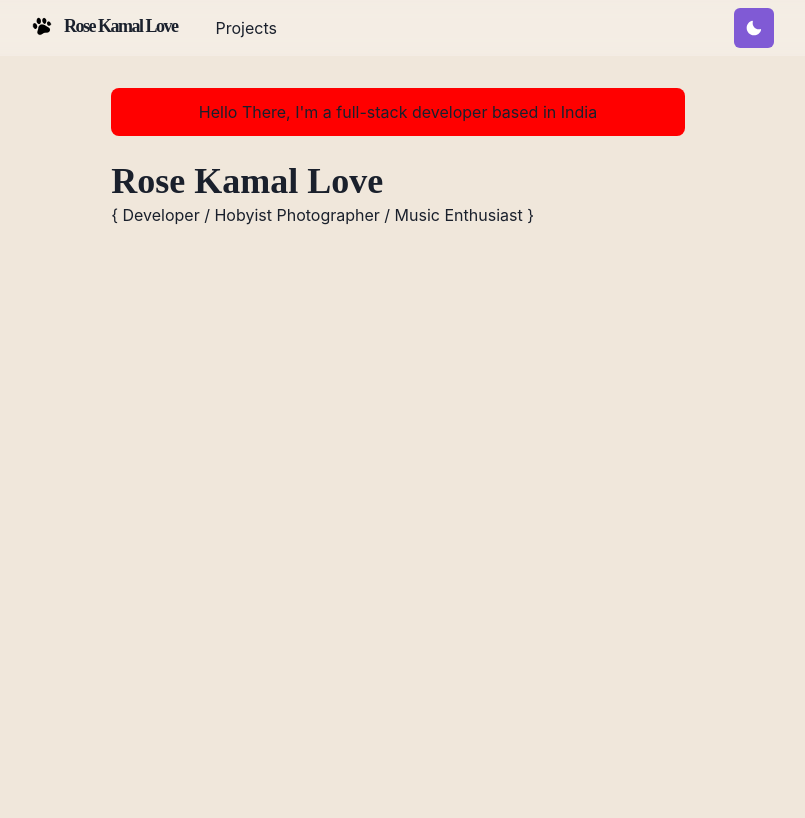
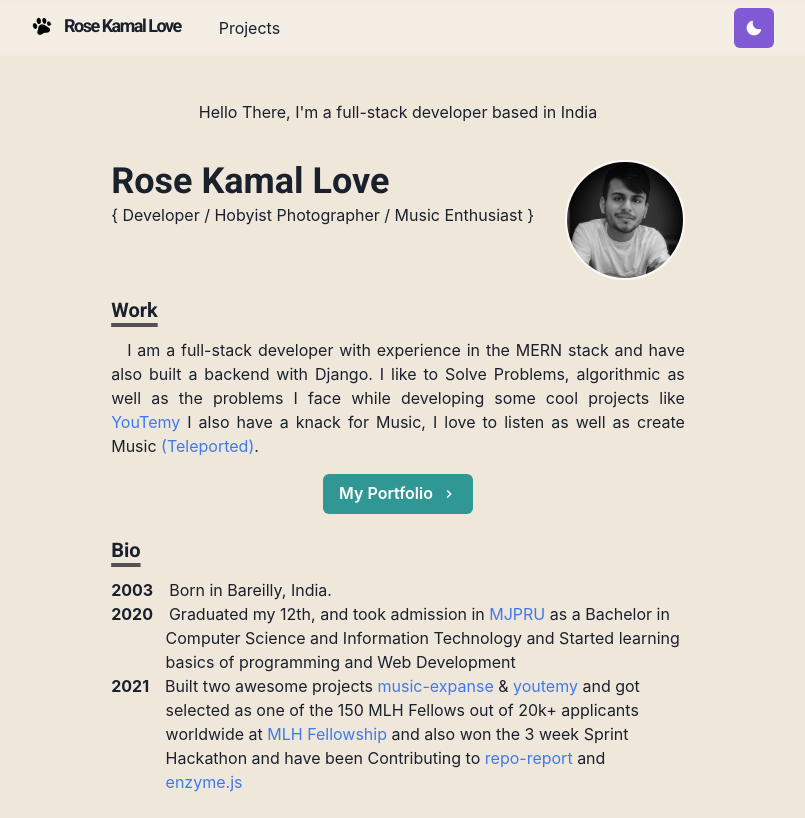
Before and after one commit to rosekamallove/rosekamal.love, a Next.js app: page / in a window 1280 px wide. Shown: the whole page, without its empty margins (242-1047 px from the left). Built offline with nearby package versions, Linux system fonts and the light colour scheme.

Commit message:
animated about and bio section added

```diff
--- /dev/null
+++ b/components/bio.js
@@ -0,0 +1,12 @@
+import { Box } from '@chakra-ui/react'
+import styled from '@emotion/styled'
+
+export const BioSection = styled(Box)`
+  padding-left: 3.4em;
+  text-indent: -3.4em;
+`
+
+export const BioYear = styled.span`
+  font-weight: bold;
+  margin-right: 1em;
+`
--- /dev/null
+++ b/components/fonts.js
@@ -0,0 +1,13 @@
+import { Global } from '@emotion/react'
+
+const Fonts = () => {
+  return (
+    <Global
+      styles={`
+    @import url('https://fonts.googleapis.com/css2?family=Roboto:ital,wght@0,100;0,300;0,400;0,500;0,700;0,900;1,100;1,300;1,400;1,500;1,700;1,900&display=swap');
+    `}
+    />
+  )
+}
+
+export default Fonts
--- /dev/null
+++ b/components/paragraph.js
@@ -0,0 +1,8 @@
+import styled from '@emotion/styled'
+
+const Paragraph = styled.p`
+  text-align: justify;
+  text-indent: 1em;
+`
+
+export default Paragraph
--- /dev/null
+++ b/components/section.js
@@ -0,0 +1,21 @@
+import { motion } from 'framer-motion'
+import { chakra, shouldForwardProp } from '@chakra-ui/react'
+
+const StyledDiv = chakra(motion.div, {
+  shouldForwardProp: prop => {
+    return shouldForwardProp(prop) || prop === 'transition'
+  }
+})
+
+const Section = ({ children, delay = 0 }) => (
+  <StyledDiv
+    initial={{ y: 10, opacity: 0 }}
+    animate={{ y: 0, opacity: 1 }}
+    transition={{ duration: 0.8, delay }}
+    mb={6}
+  >
+    {children}
+  </StyledDiv>
+)
+
+export default Section
--- a/lib/theme.js
+++ b/lib/theme.js
@@ -32,7 +32,7 @@ const components = {
 }
 
 const fonts = {
-  heading: "'M PLUS Rounded 1c'"
+  heading: "'Roboto'"
 }
 
 const colors = {
--- a/pages/_app.js
+++ b/pages/_app.js
@@ -1,10 +1,12 @@
 import { ChakraProvider } from '@chakra-ui/react'
 import Layout from '../components/layouts/main'
+import Fonts from '../components/fonts'
 import theme from '../lib/theme'
 
 const Website = ({ Component, pageProps, router }) => {
   return (
     <ChakraProvider theme={theme}>
+      <Fonts />
       <Layout router />
       <Component {...pageProps} key={router.route} />
     </ChakraProvider>
--- a/pages/index.js
+++ b/pages/index.js
@@ -1,9 +1,28 @@
-import { Container, Box, Heading } from '@chakra-ui/react'
+import {
+  Button,
+  Container,
+  Box,
+  Heading,
+  Image,
+  Link,
+  useColorModeValue
+} from '@chakra-ui/react'
+import { ChevronRightIcon } from '@chakra-ui/icons'
+import Section from '../components/section'
+import Paragraph from '../components/paragraph'
+import NextLink from 'next/link'
+import { BioSection, BioYear } from '../components/bio'
 
 const Page = () => {
   return (
     <Container>
-      <Box borderRadius="lg" bg="red" mb={6} p={3} align="center">
+      <Box
+        borderRadius="lg"
+        bg={useColorModeValue('whilteAlpha.500', 'whiteAlpha.300')}
+        mb={6}
+        p={3}
+        align="center"
+      >
         Hello There, I&apos;m a full-stack developer based in India
       </Box>
       <Box display={{ md: 'flex' }}>
@@ -13,7 +32,105 @@ const Page = () => {
           </Heading>
           <p>{'{ Developer / Hobyist Photographer / Music Enthusiast }'}</p>
         </Box>
+        <Box
+          flexShrink={0}
+          mt={{ base: 4, md: 0 }}
+          ml={{ md: 6 }}
+          align="center"
+        >
+          <Image
+            borderColor="whiteAlpha.800"
+            borderWidth={2}
+            borderStyle="solid"
+            maxWidth="120px"
+            display="inline-block"
+            borderRadius="full"
+            src="/images/rosek.jpg"
+            alt="Profile Picture"
+          />
+        </Box>
       </Box>
+      <Section delay={0.1}>
+        <Heading as="h3" variant="section-title">
+          Work
+        </Heading>
+        <Paragraph>
+          I am a full-stack developer with experience in the MERN stack and have
+          also built a backend with Django. I like to Solve Problems,
+          algorithmic as well as the problems I face while developing some cool
+          projects like{' '}
+          <NextLink href="https://youtemy.tech" passHref={true}>
+            <Link>YouTemy</Link>
+          </NextLink>{' '}
+          I also have a knack for Music, I love to listen as well as create
+          Music{' '}
+          <NextLink
+            href="https://soundcloud.com/user-276723683/teleported?si=aae145b46bfb443b9b2583bc35bae98b"
+            passHref={true}
+          >
+            <Link>(Teleported)</Link>
+          </NextLink>
+          .
+        </Paragraph>
+        <Box align="center" my={4}>
+          <NextLink href="/works">
+            <Button rightIcon={<ChevronRightIcon />} colorScheme="teal">
+              My Portfolio
+            </Button>
+          </NextLink>
+        </Box>
+      </Section>
+      <Section delay={0.2}>
+        <Heading as="h3" variant="section-title">
+          Bio
+        </Heading>
+        <BioSection>
+          <BioYear>2003</BioYear>
+          Born in Bareilly, India.
+        </BioSection>
+        <BioSection>
+          <BioYear>2020</BioYear>
+          Graduated my 12th, and took admission in
+          <NextLink href="https://mjpru.ac.in/" passHref={true}>
+            <Link> MJPRU </Link>
+          </NextLink>
+          as a Bachelor in Computer Science and Information Technology and
+          Started learning basics of programming and Web Development
+        </BioSection>
+        <BioSection>
+          <BioYear>2021</BioYear>
+          Built two awesome projects
+          <NextLink
+            href="https://github.com/rosekamallove/music-expanse"
+            passHref={true}
+          >
+            <Link> music-expanse </Link>
+          </NextLink>
+          &
+          <NextLink
+            href="https://github.com/rosekamallove/youtemy"
+            passHref={true}
+          >
+            <Link> youtemy {'\n'}</Link>
+          </NextLink>
+          and got selected as one of the 150 MLH Fellows out of 20k+ applicants
+          worldwide at
+          <NextLink href="https://fellowship.mlh.io" passHref={true}>
+            <Link> MLH Fellowship </Link>
+          </NextLink>
+          and also won the 3 week Sprint Hackathon and have been Contributing to
+          <NextLink
+            href="https://github.com/ljharb/repo-report"
+            passHref={true}
+          >
+            <Link> repo-report </Link>
+          </NextLink>{' '}
+          and
+          <NextLink href="https://github.com/enzymejs/enzyme" passHref={true}>
+            <Link> enzyme.js </Link>
+          </NextLink>
+        </BioSection>
+      </Section>
     </Container>
   )
 }
```
Also changed, not shown: public/images/rosek.jpg (added).
